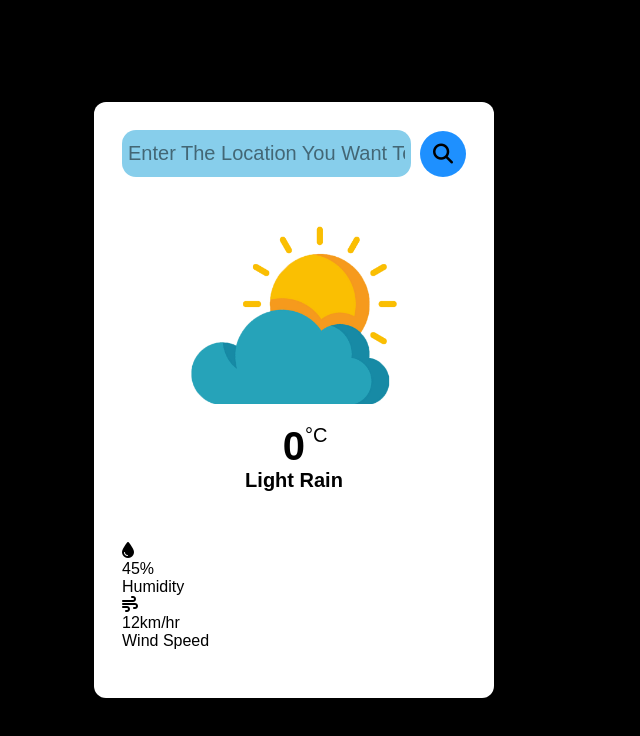
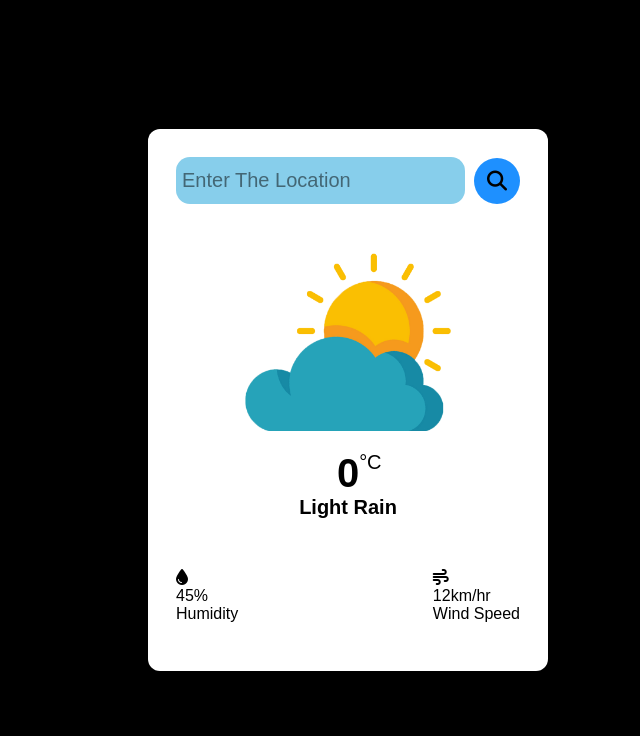
Before and after one commit to samjaiswal51/Skymood, a plain HTML site: page index.html in a window 1280 px wide. Shown: the whole page, without its empty margins (346-986 px from the left). Drawn offline with Linux system fonts and the light colour scheme.

Commit message:
completed index.html

```diff
--- a/index.html
+++ b/index.html
@@ -14,15 +14,18 @@
     <link rel="stylesheet" href="style.css" />
   </head>
   <body>
+    <h2>Skymood</h2>
+
     <div class="container">
+
       <div class="header">
         <div class="search-box">
           <input
             type="text"
-            placeholder="Enter the location you want to search"
+            placeholder="Enter the location"
             class="input-box"
           />
-          <button class="fa-solid fa-magnifying-glass"></button>
+          <button id="searchBtn" class="fa-solid fa-magnifying-glass"></button>
         </div>
       </div>
       <div class="weather-body">
@@ -38,6 +41,7 @@
               <span id="humidity">45%</span>
               <p>Humidity</p>
             </div>
+            </div>
           <div class="wind">
             <i class="fa-solid fa-wind"></i>
             <div class="text">
@@ -45,8 +49,9 @@
               <p>Wind Speed</p>
             </div>
           </div>
-        </div>
+
       </div>
     </div>
+    <script src="script.js"></script>
   </body>
 </html>
```
